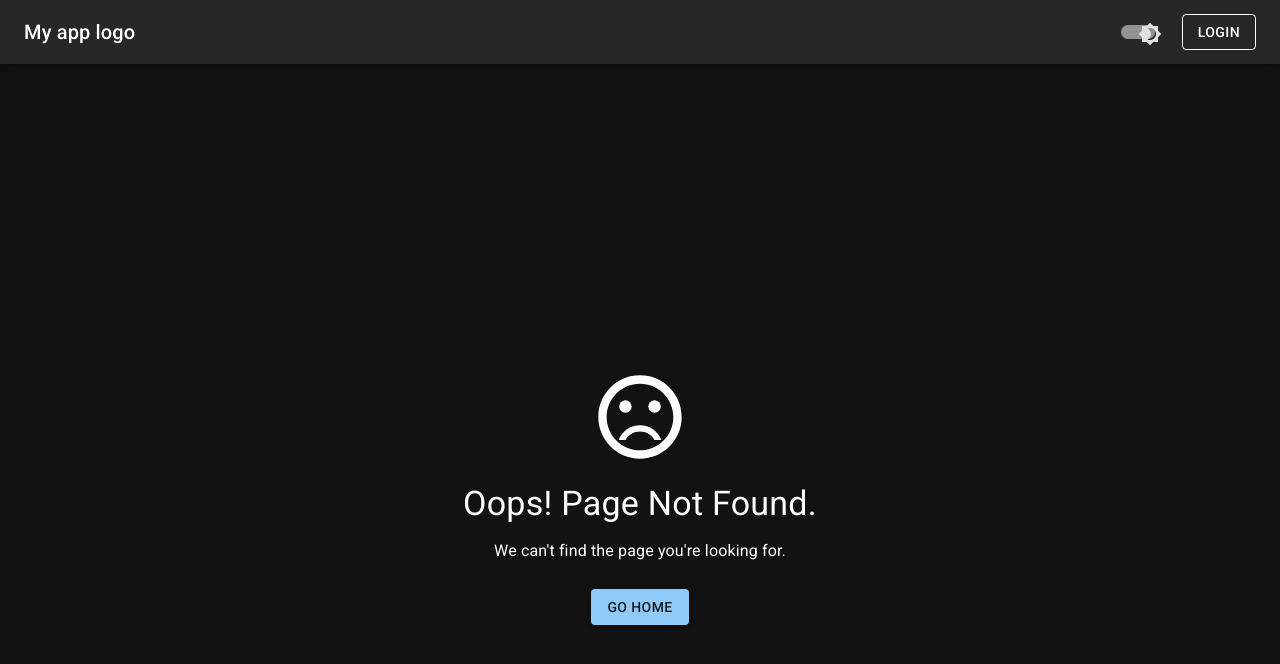
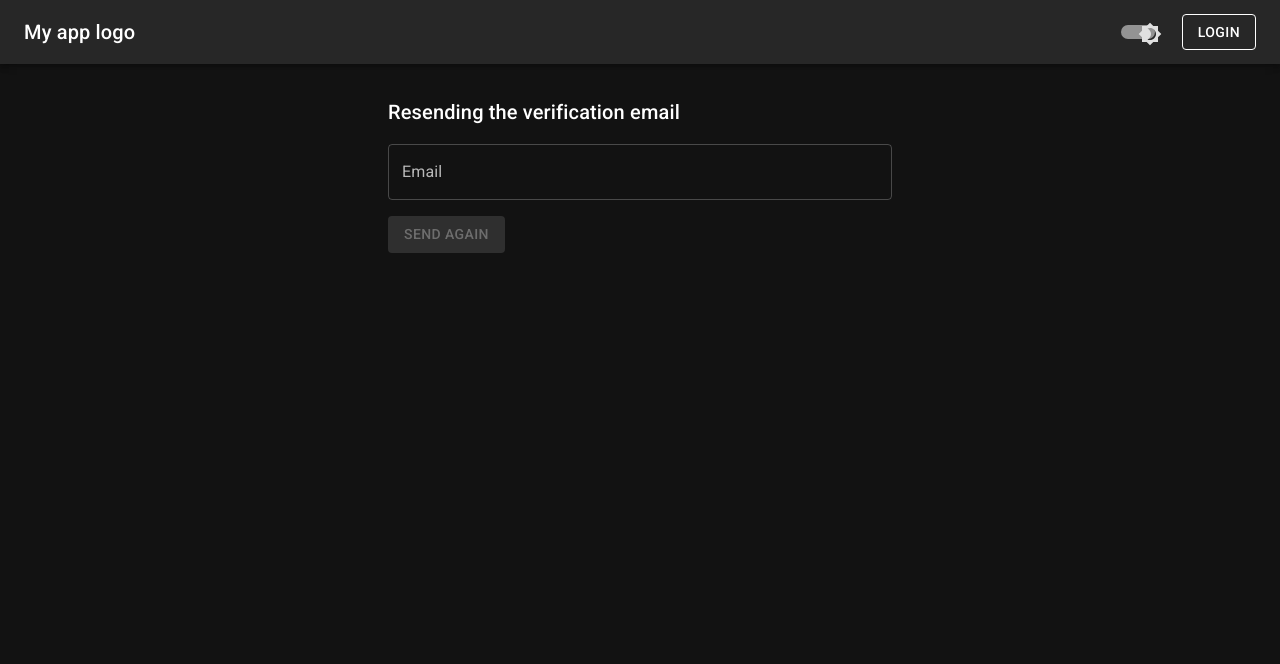
Before and after one commit to serjo96/react_blueprint, a React (Create React App) app: page /resend-conformation in a window 1280 px wide. Before the commit this address had no page. Shown: the top 664 px of the page. Built offline with nearby package versions, Linux system fonts and the light colour scheme.

Commit message:
Added resend confirmation page and passing type error

```diff
--- a/src/features/auth/AuthAPI.ts
+++ b/src/features/auth/AuthAPI.ts
@@ -10,6 +10,13 @@ export type LoginPayload = {
 export type RegistrationPayload = {
   email: string,
   password: string
+}
+
+type TokenValidationErrorResponse = {
+  message: string;
+  payload?: {
+    unlockTime?: number
+  }
 }
 
 const httpClient = initApiClient
@@ -46,10 +53,29 @@ export default {
   },
   resetPassword: (email: string)=> {
     try {
-      return httpClient.get(`auth/forgot-password/${email}`);
+      return httpClient.get<string, TokenValidationErrorResponse>(`auth/forgot-password/${email}`);
     } catch (error) {
+      if(error.payload?.unlockTime) {
+        return {
+          message: error.message,
+          unlockTime: error.payload.unlockTime
+        }
+      }
       ErrorHandler.handle(error);
     }
   },
+  resendConfirmationToken(email: string) {
+    try {
+      return httpClient.get(`auth/resend-verification/${email}`);
+    } catch (error) {
+      if(error.payload?.unlockTime) {
+        return {
+          message: error.message,
+          unlockTime: error.payload.unlockTime
+        }
+      }
+      ErrorHandler.handle(error);
+    }
+  }
 
 }
--- a/src/features/auth/copmonents/password-recovery-form.tsx
+++ b/src/features/auth/copmonents/password-recovery-form.tsx
@@ -1,24 +1,49 @@
-import React, {SyntheticEvent, useState} from 'react';
-import { TextField, Button, Box } from '@mui/material';
+import React, {SyntheticEvent, useEffect, useState} from 'react';
+import {TextField, Button, Box, Typography} from '@mui/material';
 import Joi from "joi";
 
 import {resetPasswordValidationSchema} from "~/features/auth/validation/auth-validation";
 import AuthAPI from "~/features/auth/AuthAPI";
 import {eventEmitter, EventName} from "~/utils/eventEmitter";
 import {NotificationStatus} from "~/components/NotificationWrapper";
+import {useAuth} from "~/features/auth/cotext/useAuth";
 
 const PasswordRecoveryForm = () => {
-  const [email, setEmail] = useState('');
-  const [emailError, setErrors] = useState<string>('');
+  const {user} = useAuth()
+  const [email, setEmail] = useState(user?.email || '');
+  const [error, setError] = useState('');
+  const [unlockTime, setUnlockTime] = useState(null);
+  const [timer, setTimer] = useState(null);
+
+  useEffect(() => {
+    // Update timer every second
+    const interval = setInterval(() => {
+      if (unlockTime) {
+        const currentTime = Math.floor(Date.now() / 1000);
+        const secondsLeft = unlockTime - currentTime;
+
+        if (secondsLeft <= 0) {
+          clearInterval(interval);
+          setTimer(null);
+          setUnlockTime(null);
+        } else {
+          setTimer(secondsLeft);
+        }
+      }
+    }, 1000);
+
+    return () => clearInterval(interval);
+  }, [unlockTime]);
 
 
   const handleSubmit = async (event: SyntheticEvent) => {
     event.preventDefault();
     try {
       await resetPasswordValidationSchema.validateAsync(email, { abortEarly: false });
-      setErrors('')
-      await AuthAPI.resetPassword(email);
+      setError('')
 
+      try {
+        await AuthAPI.resetPassword(email)
         eventEmitter.emit(
           EventName.NOTIFICATION,
           {
@@ -26,10 +51,18 @@ const PasswordRecoveryForm = () => {
             type: NotificationStatus.SUCCESS
           });
       } catch (error) {
+        if(error.unlockTime) {
+          setError(error.message)
+          setTimer(error.unlockTime)
+        }
+      }
+
+
+    } catch (error) {
       if (error instanceof Joi.ValidationError) {
-        setErrors(error.message);
+        setError(error.message);
       } else {
-        // Here you can handle errors from the API
+        setError(error.message)
       }
     }
   };
@@ -47,8 +80,8 @@ const PasswordRecoveryForm = () => {
         autoFocus
         value={email}
         onChange={(e) => setEmail(e.target.value)}
-        error={!!emailError}
-        helperText={emailError}
+        error={!!error}
+        helperText={error}
       />
       <Button
         type="submit"
@@ -58,6 +91,12 @@ const PasswordRecoveryForm = () => {
       >
        Recovery password
       </Button>
+
+      {timer && (
+        <Typography sx={{ mt: 2 }}>
+          Please wait {timer} seconds(s) before sending again.
+        </Typography>
+      )}
     </Box>
   );
 };
--- /dev/null
+++ b/src/pages/resend-confirmation.tsx
@@ -0,0 +1,104 @@
+import React, {useEffect, useState} from 'react';
+import {Box, Button, TextField, Typography, Container, Link} from '@mui/material';
+import {Link as RouterLink} from 'react-router-dom';
+
+import {useAuth} from "~/features/auth/cotext/useAuth";
+import AuthAPI from "~/features/auth/AuthAPI";
+import {eventEmitter, EventName} from "~/utils/eventEmitter";
+import {NotificationStatus} from "~/components/NotificationWrapper";
+
+
+const ResendConfirmation = () => {
+  const {user} = useAuth()
+  const [email, setEmail] = useState(user?.email || '');
+  const [error, setError] = useState('');
+  const [isSent, setIsSent] = useState(false);
+  const [unlockTime, setUnlockTime] = useState(null);
+  const [timer, setTimer] = useState(null);
+
+  useEffect(() => {
+    // Update timer every second
+    const interval = setInterval(() => {
+      if (unlockTime) {
+        const currentTime = Math.floor(Date.now() / 1000);
+        const secondsLeft = unlockTime - currentTime;
+
+        if (secondsLeft <= 0) {
+          clearInterval(interval);
+          setTimer(null);
+          setUnlockTime(null);
+        } else {
+          setTimer(secondsLeft);
+        }
+      }
+    }, 1000);
+
+    return () => clearInterval(interval);
+  }, [unlockTime]);
+
+  const handleResendToken = async () => {
+    setError('')
+
+    try {
+      await AuthAPI.resendConfirmationToken(email);
+      setIsSent(true);
+      eventEmitter.emit(
+        EventName.NOTIFICATION,
+        {
+          message: 'Email with instruction for reset password is sent on your email.',
+          type: NotificationStatus.SUCCESS
+        });
+    } catch (error) {
+      if(error.unlockTime) {
+        setError(error.message)
+        setTimer(error.unlockTime)
+      }
+    }
+  };
+
+  if (isSent) {
+    return (
+      <Container maxWidth="sm">
+        <Typography variant="body1" sx={{ mt: 4 }}>
+          An email has been sent with a new verification token. Please check your email.
+        </Typography>
+        {!!user && <Link component={RouterLink} to='/sign-in'>Sign in</Link>}
+      </Container>
+    );
+  }
+
+  return (
+    <Container maxWidth="sm">
+      <Typography variant="h6" sx={{ mt: 4 }}>
+        Resending the verification email
+      </Typography>
+      <Box sx={{ mt: 2 }}>
+        <TextField
+          label="Email"
+          variant="outlined"
+          value={email}
+          onChange={(e) => setEmail(e.target.value)}
+          fullWidth
+          sx={{ mb: 2 }}
+          error={!!error}
+          helperText={error}
+        />
+        <Button
+          variant="contained"
+          onClick={handleResendToken}
+          disabled={!email}
+        >
+          Send again
+        </Button>
+
+        {timer && (
+          <Typography sx={{ mt: 2 }}>
+            Please wait {timer} seconds(s) before sending again.
+          </Typography>
+        )}
+      </Box>
+    </Container>
+  );
+};
+
+export default ResendConfirmation;
--- a/src/routes/routes.ts
+++ b/src/routes/routes.ts
@@ -6,6 +6,7 @@ import HomePage from '~/pages/home-page';
 import PasswordRecoveryPage from "~/features/auth/pages/password-recovery-page";
 import NotFoundPage from "~/features/auth/pages/not-found-page";
 import ProfilePage from "~/features/profile/pages/profile-page";
+import ResendConfirmation from "~/pages/resend-confirmation";
 
 const routes = [
   {
@@ -27,6 +28,11 @@ const routes = [
   {
     path: '/password-recovery',
     component: PasswordRecoveryPage,
+    protected: false
+  },
+  {
+    path: '/resend-conformation',
+    component: ResendConfirmation,
     protected: false
   },
   {
--- a/src/services/api/apiClient.ts
+++ b/src/services/api/apiClient.ts
@@ -16,7 +16,7 @@ export interface ClientResponse<T> {
 
 type queryParams = { [key: string]: string | number | null | boolean | Array<string | number | null | boolean> | void}
 
-export class ResponseError extends Error {
+export class ResponseError<E = any> extends Error {
     code: number;
     response: Response;
     constructor (resp: Response) {
@@ -70,17 +70,17 @@ export default class ApiClient {
       return q;
     }
 
-    private async _checkResponseStatus<R> (response: Response): Promise<ClientResponse<R>> {
+    private async _checkResponseStatus<R, E> (response: Response): Promise<ClientResponse<R>> {
       if (response.status >= 200 && response.status < 400) {
         const data = await response.text();
         const parsedResponse: R = JSON.parse(data);
         return { isSuccessRequest: response.status >= 200 && response.status < 400, status: response.status, data: parsedResponse };
       } else {
-        throw new ResponseError(response);
+        throw new ResponseError<E>(response);
       }
     }
 
-    private async _fetch<R> (method: string, path?: string, body?: BodyInit | null, query?: queryParams): Promise<ClientResponse<R>> {
+    private async _fetch<R, E = any> (method: string, path?: string, body?: BodyInit | null, query?: queryParams): Promise<ClientResponse<R>> {
       const apiPath = new URL(path, this.url);
       const token = localStorage.getItem(Tokens.ACCESS_TOKEN);
       if (token) {
@@ -89,7 +89,7 @@ export default class ApiClient {
       try {
         return fetch(apiPath + this._buildQueryParams(query),
           { ...this.options, method: method, headers: this.headers, body: body })
-          .then(resp => this._checkResponseStatus<R>(resp));
+          .then(resp => this._checkResponseStatus<R, E>(resp));
       } catch (error) {
         if (error instanceof ResponseError && error.code === 403) {
           await this.refreshAccessToken();
@@ -98,58 +98,58 @@ export default class ApiClient {
       }
     }
 
-    setHeaders (headers: HeadersInit, override?: boolean) {
+    public setHeaders (headers: HeadersInit, override?: boolean) {
       const keep = override ? {} : this.headers;
       this.headers = { ...keep, ...headers };
       return this;
     }
 
-    setQueryParams (queryParams: {[key: string]: string}, override = true) {
+    public setQueryParams (queryParams: {[key: string]: string}, override = true) {
       const keep = override ? {} : this.queryParams;
       this.queryParams = { ...keep, ...queryParams };
       return this;
     }
 
-    setOptions (options: RequestInit) {
+    public setOptions (options: RequestInit) {
       this.options = options;
       return this;
     }
 
-    head (path?: string) {
+    public head<R, E>(path?: string) {
       const fullUrl = path ? this.url + path : this.url;
-      return this._fetch('HEAD', fullUrl);
+      return this._fetch<R, E>('HEAD', fullUrl);
     }
 
-    get<T> (path?: string, query?: queryParams): Promise<ClientResponse<T>> {
+    public get<R, E>(path?: string, query?: queryParams) {
       const fullUrl = path ? this.url + path : this.url;
-      return this._fetch('GET', fullUrl, null, query);
+      return this._fetch<R, E>('GET', fullUrl, null, query);
     }
 
-    post (path?: string, body?: BodyInit | null) {
+    public post<R, E>(path?: string, body?: BodyInit | null) {
       const fullUrl = path ? this.url + path : this.url;
-      return this._fetch('POST', fullUrl, body);
+      return this._fetch<R, E>('POST', fullUrl, body);
     }
 
-    put (path?: string, body?: BodyInit | null) {
+    public put<R, E>(path?: string, body?: BodyInit | null) {
       const fullUrl = path ? this.url + path : this.url;
-      return this._fetch('PUT', fullUrl, body);
+      return this._fetch<R, E>('PUT', fullUrl, body);
     }
 
-    patch (path?: string, body?: BodyInit | null) {
+    public patch<R, E>(path?: string, body?: BodyInit | null) {
       const fullUrl = path ? this.url + path : this.url;
-      return this._fetch('PATCH', fullUrl, body);
+      return this._fetch<R, E>('PATCH', fullUrl, body);
     }
 
-    delete (path?: string, body?: BodyInit | null) {
+    public delete<R, E>(path?: string, body?: BodyInit | null) {
       const fullUrl = path ? this.url + path : this.url;
-      return this._fetch('DELETE', fullUrl, body);
+      return this._fetch<R, E>('DELETE', fullUrl, body);
     }
 
-    all<T> (requests: Array<ClientResponse<T> | Promise<ClientResponse<T>>>): Promise<ClientResponse<T>[]> {
+    public all<T> (requests: Array<ClientResponse<T> | Promise<ClientResponse<T>>>): Promise<ClientResponse<T>[]> {
       return Promise.all<ClientResponse<T>>(requests);
     }
 
-    spread<T, R> (callback: (...args: T[]) => R): (array: T[]) => R {
+    public spread<T, R> (callback: (...args: T[]) => R): (array: T[]) => R {
       return function wrap (arr) {
         // eslint-disable-next-line prefer-spread
         return callback.apply(null, arr);
```
Lines whose indentation alone changed are shown as unchanged.
